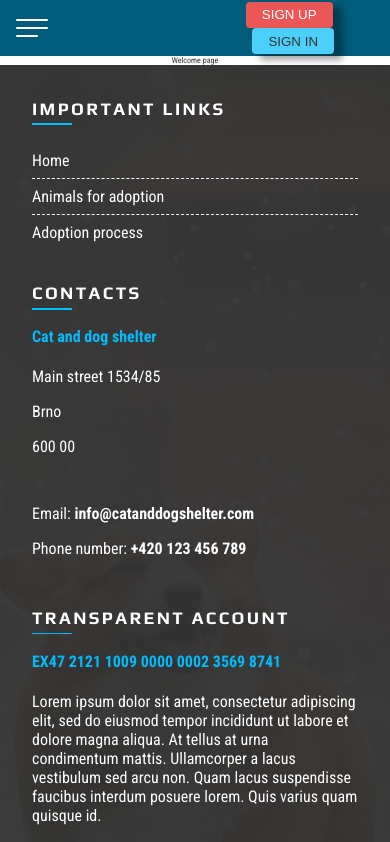
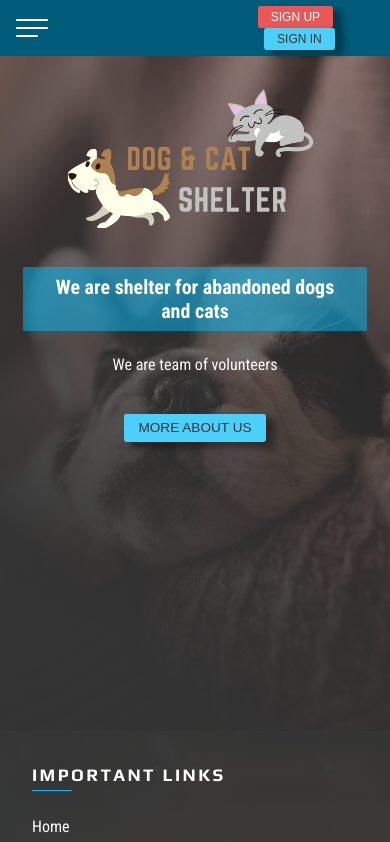
Before and after one commit to Allicce/adopt-app, a React (Create React App) app: page / in a window 390 px wide. Shown: the top 842 px of the page. Built offline with nearby package versions, Linux system fonts and the light colour scheme.

Commit message:
style(landing page) add responsive design

```diff
--- a/src/common/components/buttons/rectangleButton/ButtonWrapper.js
+++ b/src/common/components/buttons/rectangleButton/ButtonWrapper.js
@@ -1,9 +1,10 @@
 import styled from "styled-components";
 import * as color from "../../../../styles/abstracts/colourVariables";
+import { MEDIA_QUERIES } from "../../../../styles/abstracts/mediaQueryVariable";
 
 export const ButtonWrapper = styled.button`
-  padding: 0.7rem 2rem;
-  border-radius: 0.5rem;
+  padding: ${({ bigger }) => (bigger ? "1.3rem 2.5rem" : "0.7rem 2rem")};
+  border-radius: 0.3rem;
   border: none;
   outline: none;
   box-shadow: 8px 5px 7px 1px rgba(0, 0, 0, 0.36);
@@ -17,6 +18,16 @@ export const ButtonWrapper = styled.button`
       : color.PRIMARY_COLOR_DARKER};
   color: ${({ type }) => (type === "primary" ? color.GREY_6 : color.WHITE)};
   transition: all 0.3s ease-in-out;
+  font-size: ${({ bigger }) => (bigger ? "1.3rem" : "1rem")};
+
+  @media only screen and (max-width: ${MEDIA_QUERIES.medium_desktop}) {
+    font-size: ${({ bigger }) => (bigger ? "1.1rem" : "0.8rem")};
+    padding: ${({ bigger }) => (bigger ? "0.8rem 1.8rem" : "0.5rem 1.6rem")};
+  }
+
+  @media only screen and (max-width: ${MEDIA_QUERIES.tab_landscape}) {
+    font-size: ${({ bigger }) => (bigger ? "1.7rem" : "1.5rem")};
+  }
 
   &:hover,
   &:active {
--- a/src/common/components/buttons/rectangleButton/RectangleButton.js
+++ b/src/common/components/buttons/rectangleButton/RectangleButton.js
@@ -1,8 +1,12 @@
 import React from "react";
 import ButtonWrapper from "./ButtonWrapper";
 
-const RectangleButton = ({ type, children }) => {
-  return <ButtonWrapper type={type}>{children}</ButtonWrapper>;
+const RectangleButton = ({ type, children, bigger }) => {
+  return (
+    <ButtonWrapper type={type} bigger={bigger}>
+      {children}
+    </ButtonWrapper>
+  );
 };
 
 RectangleButton.defaultProps = {
--- /dev/null
+++ b/src/pages/welcomePage/LandingPageWrapper.js
@@ -0,0 +1,104 @@
+import styled from "styled-components";
+import background from "../../assets/img/puppy-1850276_960_720.webp";
+import * as color from "../../styles/abstracts/colourVariables";
+import { MEDIA_QUERIES } from "../../styles/abstracts/mediaQueryVariable";
+
+export const LandingPageWrapper = styled.div`
+  height: 80vh;
+  background: linear-gradient(
+      45deg,
+      rgba(51, 51, 51, 0.99) 20%,
+      rgba(51, 51, 51, 0.3)
+    ),
+    url(${background});
+  background-position: center center;
+  background-repeat: no-repeat no-repeat;
+  background-size: cover;
+
+  .left-side {
+    width: 50%;
+
+    @media only screen and (max-width: ${MEDIA_QUERIES.medium_desktop}) {
+      width: 70%;
+    }
+
+    @media only screen and (max-width: ${MEDIA_QUERIES.tab_portrait}) {
+      width: 100%;
+    }
+
+    h2 {
+      width: 80%;
+      font-size: 3rem;
+      color: ${color.WHITE};
+      padding: 1rem 2rem;
+      background: rgba(0, 188, 250, 0.5);
+      border-radius: 0.2rem;
+      margin: -9rem 0 3rem 15rem;
+
+      @media only screen and (max-width: ${MEDIA_QUERIES.medium_desktop}) {
+        font-size: 2rem;
+        margin: -5rem 0 0 8rem;
+      }
+
+      @media only screen and (max-width: ${MEDIA_QUERIES.tab_portrait}) {
+        font-size: 2.5rem;
+        margin: -8rem auto 0 auto;
+      }
+    }
+
+    p {
+      font-size: 1.8rem;
+      color: ${color.WHITE};
+      width: 80%;
+      margin-left: 0;
+
+      @media only screen and (max-width: ${MEDIA_QUERIES.medium_desktop}) {
+        font-size: 1.3rem;
+      }
+
+      @media only screen and (max-width: ${MEDIA_QUERIES.tab_portrait}) {
+        font-size: 2rem;
+        margin: 3rem auto 0 auto;
+      }
+    }
+
+    .cta {
+      margin: 4rem 0 0 -20rem;
+
+      @media only screen and (max-width: ${MEDIA_QUERIES.medium_desktop}) {
+        margin: 4rem 0 0 -12rem;
+      }
+
+      @media only screen and (max-width: ${MEDIA_QUERIES.tab_landscape}) {
+        margin: 4rem 0 0 -17rem;
+      }
+
+      @media only screen and (max-width: ${MEDIA_QUERIES.tab_portrait}) {
+        margin: 5rem auto 0 auto;
+      }
+    }
+
+    .logo {
+      width: 55%;
+      margin-left: 10rem;
+
+      @media only screen and (max-width: ${MEDIA_QUERIES.medium_desktop}) {
+        width: 50%;
+        margin-left: 10rem;
+      }
+
+      @media only screen and (max-width: ${MEDIA_QUERIES.tab_portrait}) {
+        width: 40%;
+        margin: 0 auto;
+      }
+
+      @media only screen and (max-width: ${MEDIA_QUERIES.phone}) {
+        width: 70%;
+      }
+
+      img {
+        width: 100%;
+      }
+    }
+  }
+`;
--- a/src/pages/welcomePage/WelcomePage.js
+++ b/src/pages/welcomePage/WelcomePage.js
@@ -1,10 +1,24 @@
 import React from "react";
 import Footer from "../../modules/footer/Footer";
+import { LandingPageWrapper } from "./LandingPageWrapper";
+import logo from "../../assets/img/you (1).png";
+import RectangleButton from "../../common/components/buttons/rectangleButton/RectangleButton";
 
 export const WelcomePage = () => {
   return (
     <div>
-      Welcome page
+      <LandingPageWrapper>
+        <div className="left-side">
+          <div className="logo">
+            <img src={logo} />
+          </div>
+          <h2>We are shelter for abandoned dogs and cats</h2>
+          <p>We are team of volunteers</p>
+          <div className="cta">
+            <RectangleButton bigger> More about us </RectangleButton>
+          </div>
+        </div>
+      </LandingPageWrapper>
       <Footer />
     </div>
   );
```
Also changed, not shown: src/assets/img/puppy-1850276_960_720.webp (added), src/assets/img/you (1).png (added).
